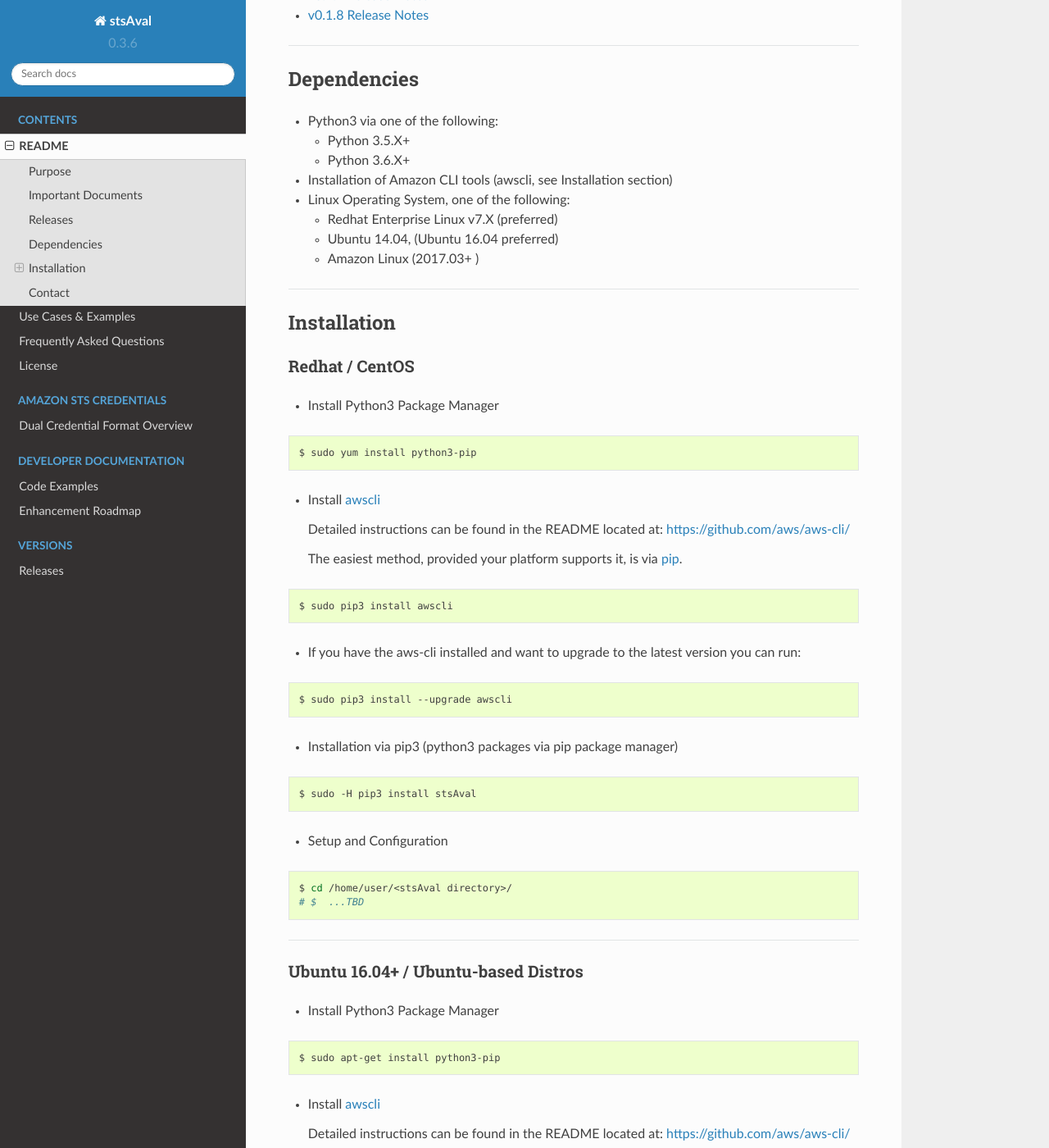
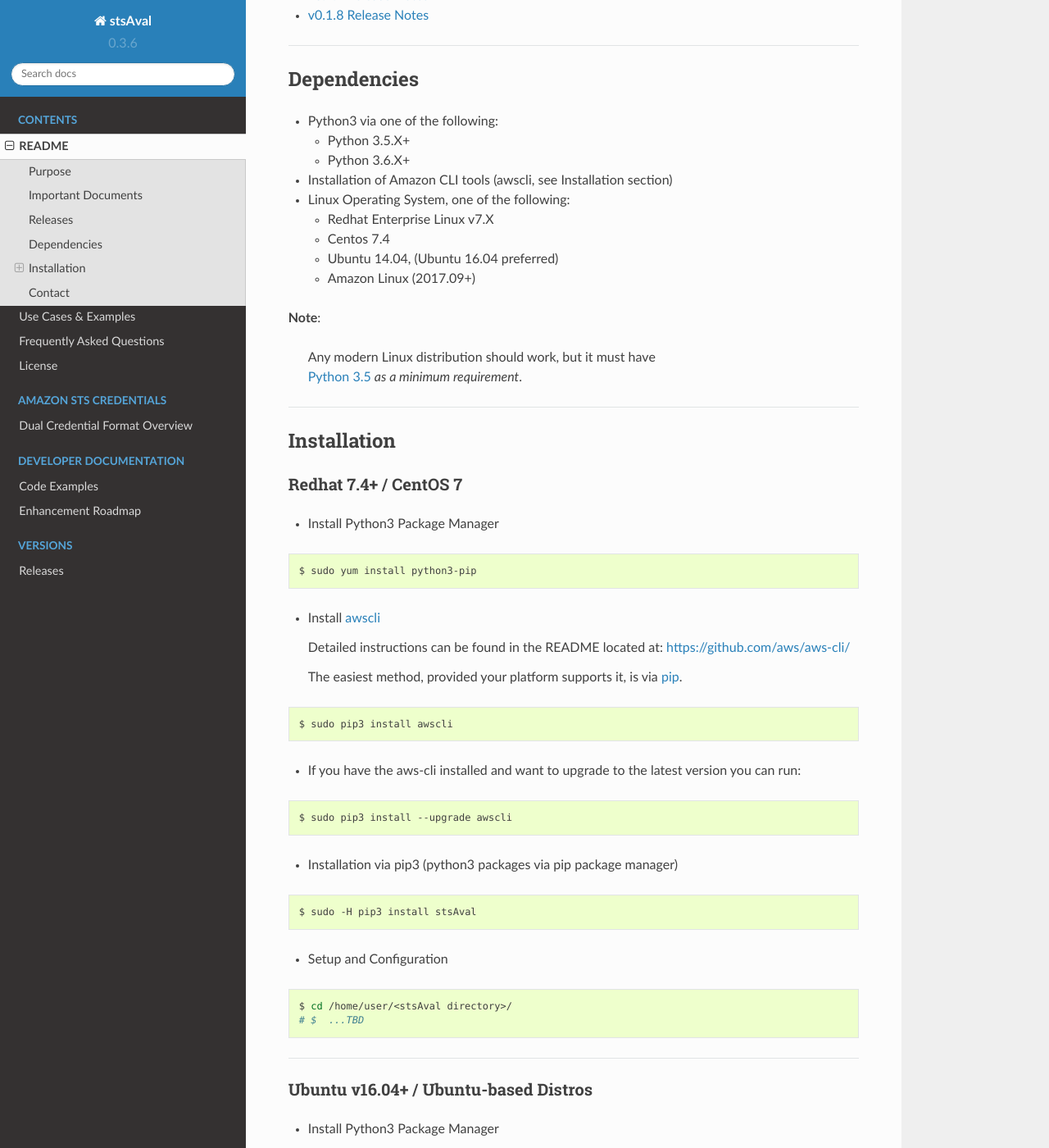
Before and after one commit to fstab50/stslib, a Sphinx documentation site: the page built from docs/source/README.rst, in a window 1280 px wide and 1400 px high, scrolled down 947 px. Shown: the whole window at 82% size. Built offline with Sphinx 7.4.7 and the Read the Docs theme 2.0.0, drawn with Linux system fonts in a browser that asks for light colours; some of the changed text lies outside the part shown.

Commit message:
source/README.rst

```diff
--- a/docs/source/README.rst
+++ b/docs/source/README.rst
@@ -55,17 +55,23 @@
 -  Installation of Amazon CLI tools (awscli, see Installation section)
 -  Linux Operating System, one of the following:
 
-   -  Redhat Enterprise Linux v7.X (preferred)
+   -  Redhat Enterprise Linux v7.X
+   -  Centos 7.4
    -  Ubuntu 14.04, (Ubuntu 16.04 preferred)
-   -  Amazon Linux (2017.03+ )
+   -  Amazon Linux (2017.09+)
+
+**Note**:
+
+    | Any modern Linux distribution should work, but it must have
+    | `Python 3.5 <http://www.python.org>`_ *as a minimum requirement*.
 
 ------------
 
 Installation
 ~~~~~~~~~~~~
 
-Redhat / CentOS
-***************
+Redhat 7.4+ / CentOS 7
+***********************
 
 -  Install Python3 Package Manager
 
@@ -108,7 +114,7 @@
 
 ------------------
 
-Ubuntu 16.04+ / Ubuntu-based Distros
+Ubuntu v16.04+ / Ubuntu-based Distros
 **************************************
 
 -  Install Python3 Package Manager
```
Also changed, not shown: other parts of docs/source/README.rst (+1 -1 lines).
